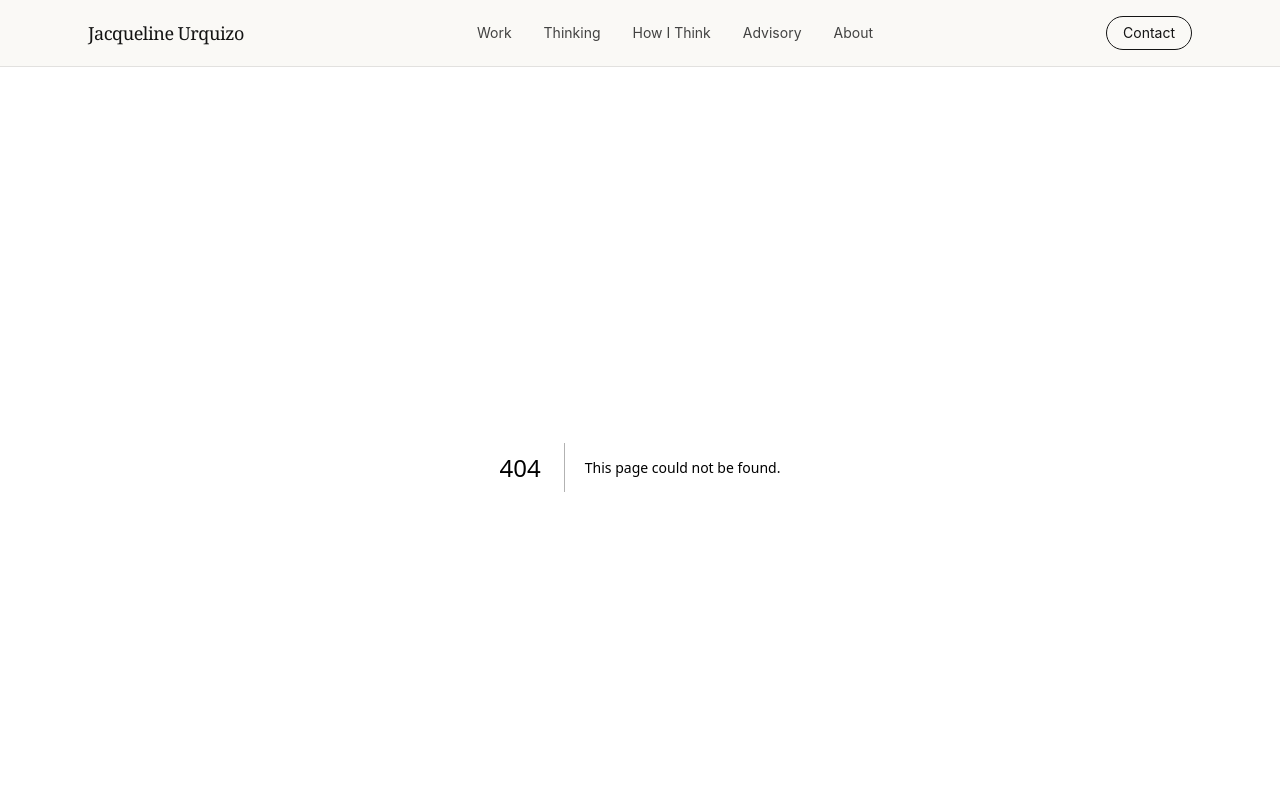
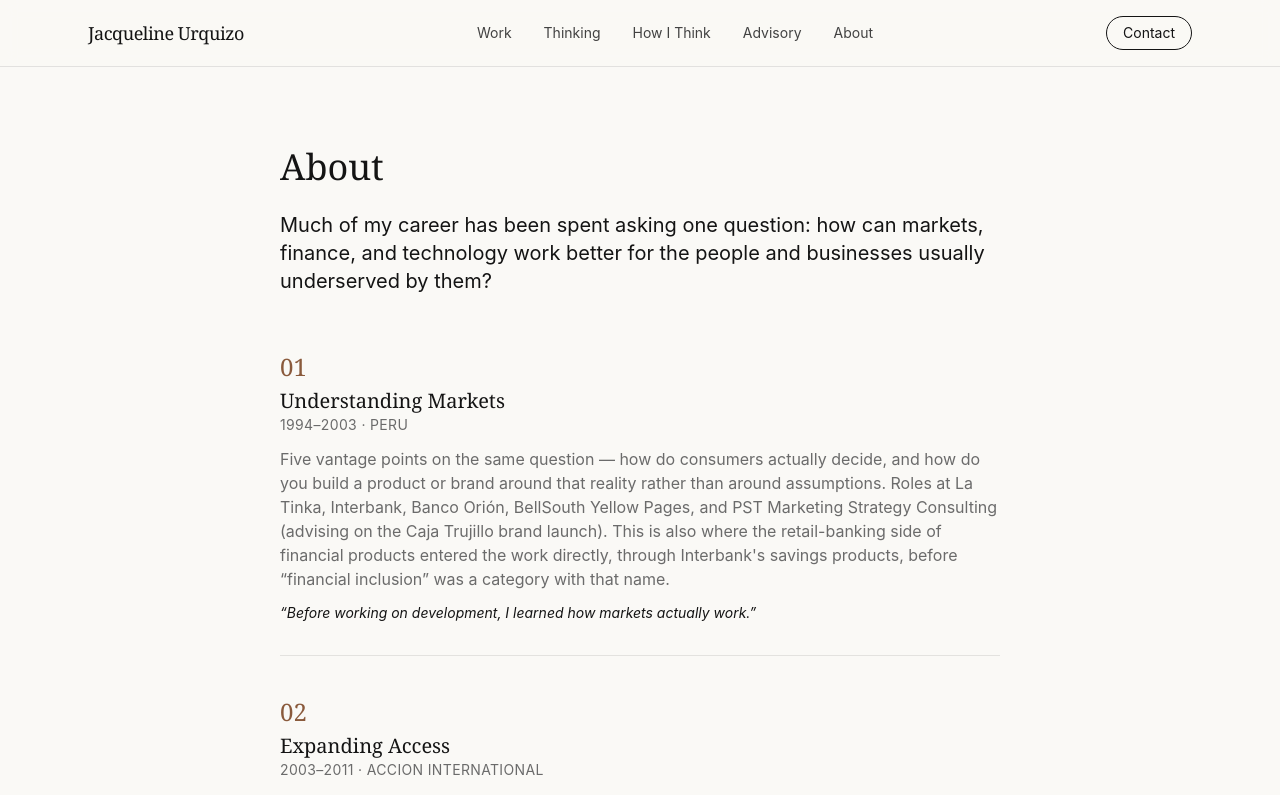
Before and after one commit to jurquizo2/personal-Website, a Next.js app: page /about in a window 1280 px wide. Before the commit this address had no page. Shown: the top 795 px of the page. Built offline with nearby package versions, Linux system fonts and the light colour scheme.

Commit message:
Add About page

```diff
--- /dev/null
+++ b/app/about/page.tsx
@@ -0,0 +1,51 @@
+import { timeline } from "@/content/timeline";
+import { aboutIntro, education, professionalDevelopment, bilingualNote } from "@/content/about";
+
+export const metadata = { title: "About — Jacqueline Urquizo" };
+
+export default function AboutPage() {
+  return (
+    <div className="mx-auto max-w-3xl px-6 py-20">
+      <h1 className="font-serif text-4xl text-ink">About</h1>
+      <p className="mt-6 text-xl text-ink">{aboutIntro}</p>
+
+      <div className="mt-14 space-y-10">
+        {timeline.map((stage) => (
+          <div key={stage.id} id={stage.id} className="scroll-mt-24 border-b border-ink/10 pb-8">
+            <p className="font-serif text-2xl text-accent">{stage.number}</p>
+            <h2 className="mt-1 font-serif text-xl text-ink">{stage.title}</h2>
+            <p className="text-sm uppercase tracking-wide text-muted">{stage.years}</p>
+            <p className="mt-3 text-muted">{stage.body}</p>
+            <p className="mt-3 text-sm italic text-ink">“{stage.narrativeLine}”</p>
+          </div>
+        ))}
+      </div>
+
+      <h2 className="mt-16 font-serif text-2xl text-ink">Education</h2>
+      <ul className="mt-4 space-y-2">
+        {education.map((item) => (
+          <li key={item.degree} className="text-muted">
+            <span className="text-ink">{item.degree}</span> — {item.institution}
+            {item.note ? ` (${item.note})` : ""}
+          </li>
+        ))}
+      </ul>
+
+      <h2 className="mt-10 font-serif text-2xl text-ink">Recent professional development</h2>
+      <ul className="mt-4 space-y-2">
+        {professionalDevelopment.map((item) => (
+          <li key={item.program} className="text-muted">
+            <span className="text-ink">{item.program}</span> — {item.institution} ({item.year})
+          </li>
+        ))}
+      </ul>
+
+      <p className="mt-10 text-ink">{bilingualNote}</p>
+
+      <p className="mt-10 text-sm text-muted">
+        {/* TODO: link to a hosted CV/resume file once one is added to the project */}
+        Download CV — coming soon
+      </p>
+    </div>
+  );
+}
```
